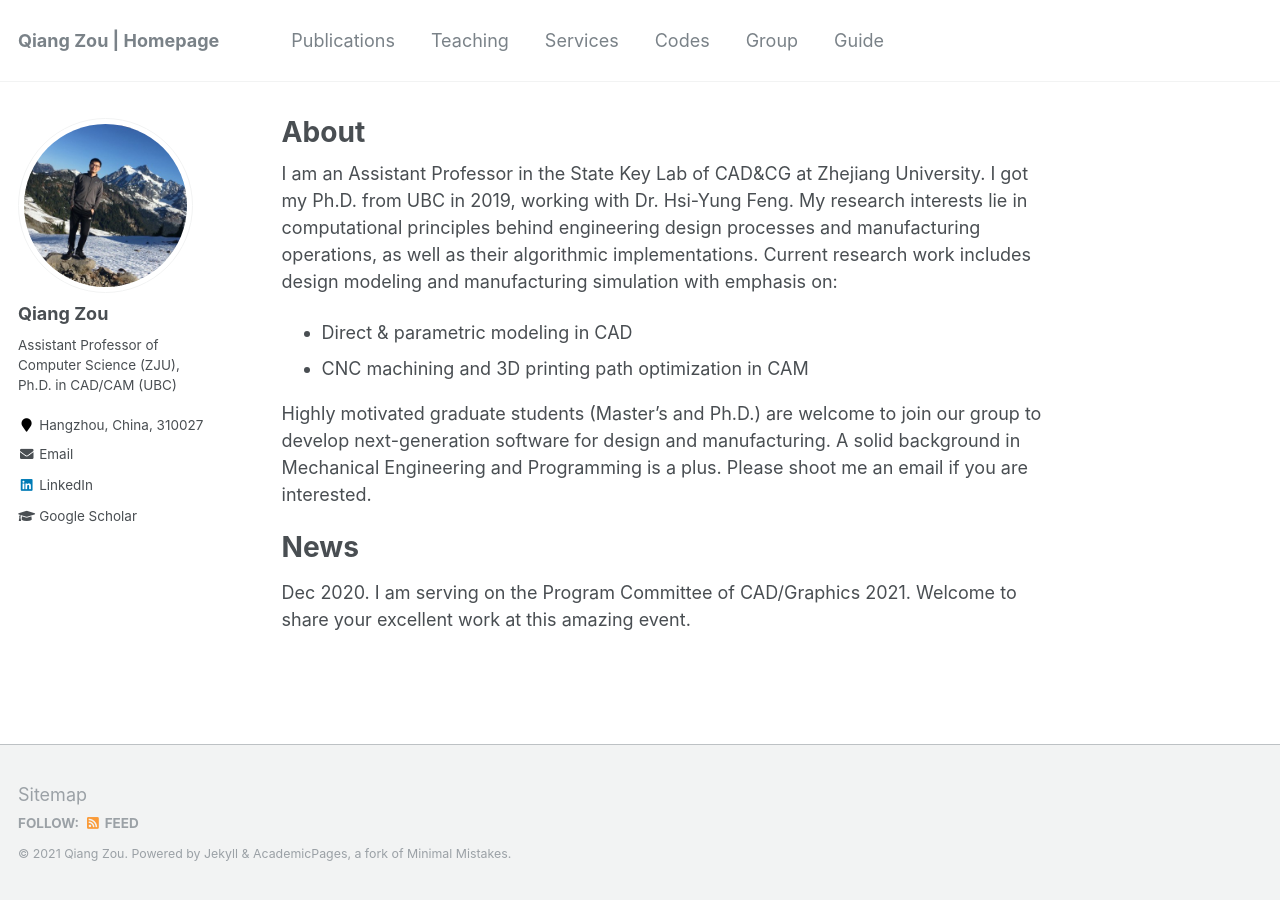
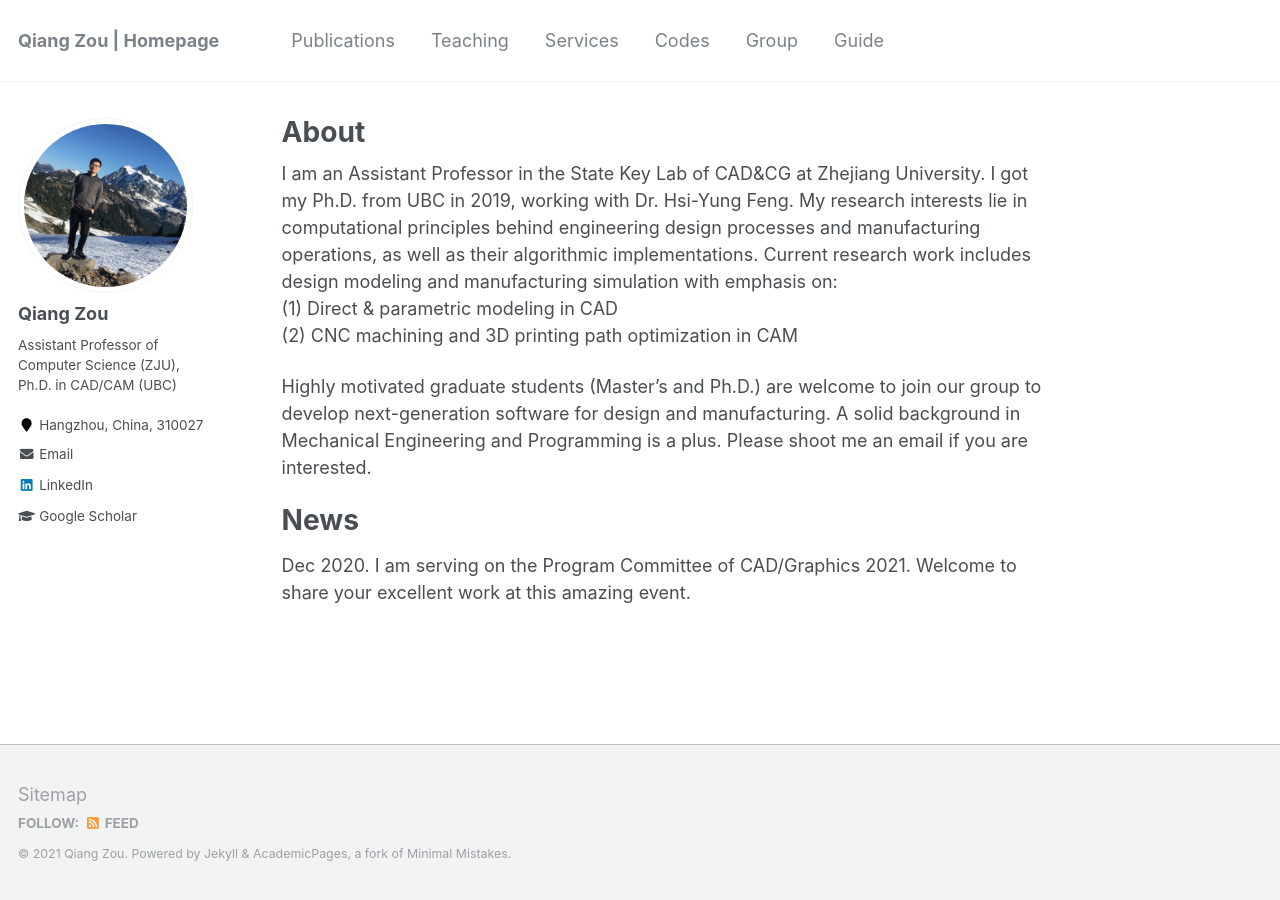
Before and after one commit to Qiang-Zou/Qiang-Zou.github.io, a Jekyll site: the page built from _pages/about.md, in a window 1280 px wide. Built offline with Jekyll 4.4.1, drawn with Linux system fonts in a browser that asks for light colours.

Commit message:
Update about.md

```diff
--- a/_pages/about.md
+++ b/_pages/about.md
@@ -8,9 +8,9 @@
   - /about.html
 ---
 
-I am an Assistant Professor in the State Key Lab of CAD&CG at Zhejiang University. I got my Ph.D. from UBC in 2019, working with Dr. Hsi-Yung Feng. My research interests lie in computational principles behind engineering design processes and manufacturing operations, as well as their algorithmic implementations. Current research work includes design modeling and manufacturing simulation with emphasis on:
-* Direct & parametric modeling in CAD
-* CNC machining and 3D printing path optimization in CAM
+I am an Assistant Professor in the State Key Lab of CAD&CG at Zhejiang University. I got my Ph.D. from UBC in 2019, working with Dr. Hsi-Yung Feng. My research interests lie in computational principles behind engineering design processes and manufacturing operations, as well as their algorithmic implementations. Current research work includes design modeling and manufacturing simulation with emphasis on:\
+(1) Direct & parametric modeling in CAD\
+(2) CNC machining and 3D printing path optimization in CAM
 
 Highly motivated graduate students (Master’s and Ph.D.) are welcome to join our group to develop next-generation software for design and manufacturing. A solid background in Mechanical Engineering and Programming is a plus. Please shoot me an email if you are interested.
 
```
